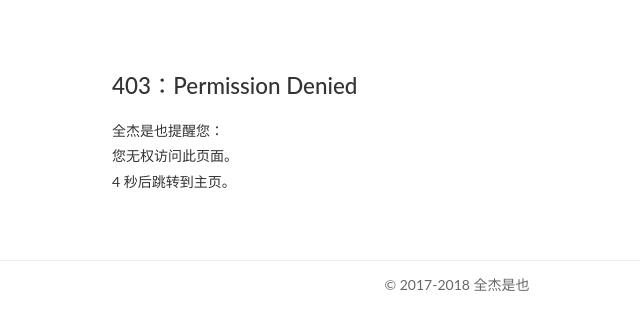
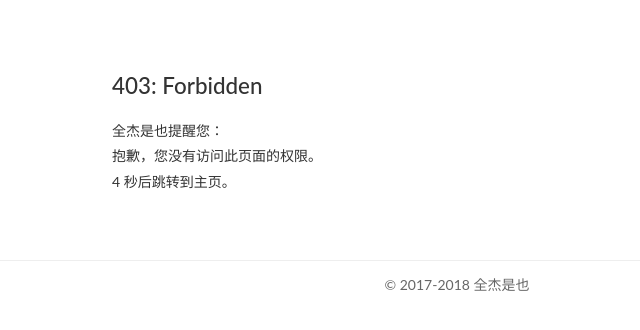
Before and after one commit to zacjact1568/imzack.me, a Django app: template templates/status/403.html in a window 1280 px wide. Shown: the part 85-415 px from the top of the page, without its empty margins (183-823 px from the left). Run offline with Django 3.2, Linux system fonts and the light colour scheme; the template is opened without the code that fills it, so the values that code supplies are empty; some libraries are stand-ins or nearby versions.

Commit message:
调整 403、404、500 页面

```diff
--- a/blog/views.py
+++ b/blog/views.py
@@ -163,7 +163,7 @@ def about(request):
     return render(request, 'blog/about.html')
 
 
-def permission_denied(request):
+def forbidden(request):
     return render(request, 'status/403.html')
 
 
@@ -171,5 +171,5 @@ def page_not_found(request):
     return render(request, 'status/404.html')
 
 
-def page_error(request):
+def internal_server_error(request):
     return render(request, 'status/500.html')
--- a/imzack_me/urls.py
+++ b/imzack_me/urls.py
@@ -16,7 +16,7 @@ Including another URLconf
 from django.conf.urls import url, include
 from django.contrib import admin
 from blog.feeds import AllPostsRssFeed
-from blog.views import permission_denied, page_not_found, page_error
+from blog.views import forbidden, page_not_found, internal_server_error
 
 urlpatterns = [
     url(r'^admin/', admin.site.urls),
@@ -25,8 +25,8 @@ urlpatterns = [
     url(r'^all/rss/$', AllPostsRssFeed(), name='rss'),
 ]
 
-handler403 = permission_denied
+handler403 = forbidden
 
 handler404 = page_not_found
 
-handler500 = page_error
+handler500 = internal_server_error
--- a/templates/status/403.html
+++ b/templates/status/403.html
@@ -2,6 +2,6 @@
 
 {% block code %}403{% endblock code %}
 
-{% block description %}403：Permission Denied{% endblock description %}
+{% block description %}403: Forbidden{% endblock description %}
 
-{% block explanation %}您无权访问此页面。{% endblock explanation %}
+{% block explanation %}抱歉，您没有访问此页面的权限。{% endblock explanation %}
--- a/templates/status/404.html
+++ b/templates/status/404.html
@@ -2,6 +2,6 @@
 
 {% block code %}404{% endblock code %}
 
-{% block description %}404：Not Found{% endblock description %}
+{% block description %}404: Not Found{% endblock description %}
 
 {% block explanation %}您访问的页面不存在，可能已被删除或移到了新地址。{% endblock explanation %}
--- a/templates/status/500.html
+++ b/templates/status/500.html
@@ -2,6 +2,6 @@
 
 {% block code %}500{% endblock code %}
 
-{% block description %}500：Page Error{% endblock description %}
+{% block description %}500: Internal Server Error{% endblock description %}
 
 {% block explanation %}内部服务器错误，请稍后再试。{% endblock explanation %}
```
